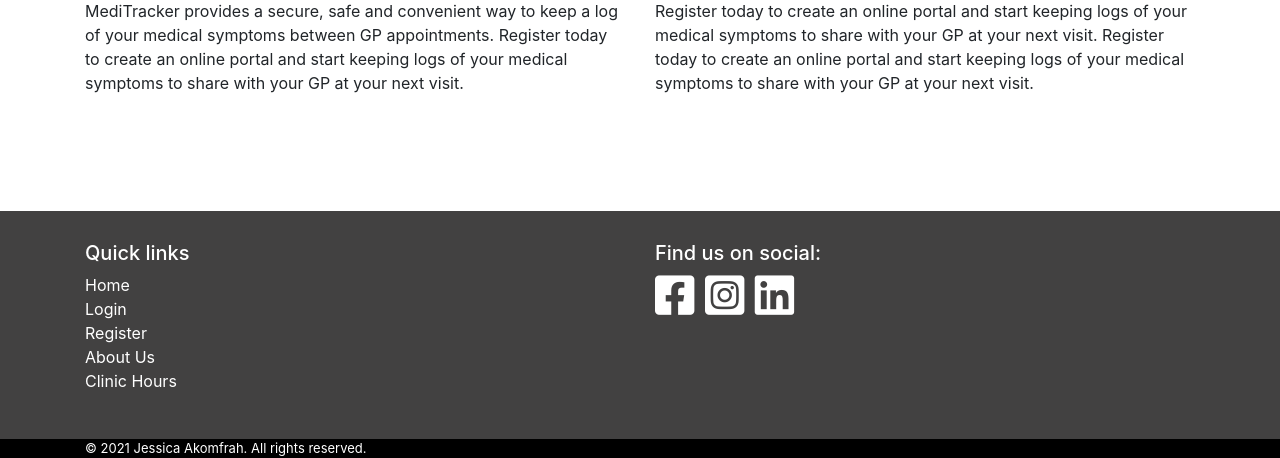
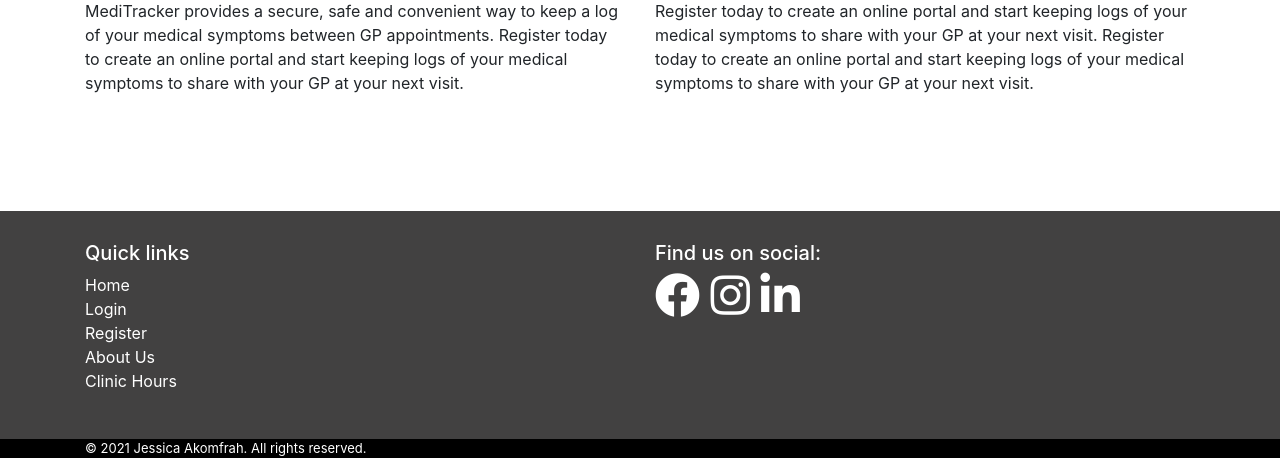
Before and after one commit to JessicaJuliet/meditracker, a Flask app: page / in a window 1280 px wide. Shown: the part 1079-1537 px from the top of the page. Run offline with Flask 2, Linux system fonts and the light colour scheme; some libraries are stand-ins or nearby versions.

Commit message:
Make minor styling changes and update fontawesome icons in footer

```diff
--- a/templates/components/footer/footer.html
+++ b/templates/components/footer/footer.html
@@ -14,9 +14,15 @@
                 </div>
                 <div class="col-sm">
                     <h5>Find us on social:</h5>
-                    <a href="{{ url_for('facebook') }}" target="_blank"><i class="fab fa-facebook-square"></i></a>
-                    <a href="{{ url_for('instagram') }}" target="_blank"><i class="fab fa-instagram-square"></i></a>
-                    <a href="{{ url_for('linkedin') }}" target="_blank"><i class="fab fa-linkedin"></i></a>
+                    <a href="{{ url_for('facebook') }}" target="_blank">
+                        <i class="fab fa-facebook"></i>
+                    </a>
+                    <a href="{{ url_for('instagram') }}" target="_blank">
+                        <i class="fab fa-instagram"></i>
+                    </a>
+                    <a href="{{ url_for('linkedin') }}" target="_blank">
+                        <i class="fab fa-linkedin-in"></i>
+                    </a>
                 </div>
             </div>
           </div>
--- a/templates/components/navigation/navbar.html
+++ b/templates/components/navigation/navbar.html
@@ -5,9 +5,9 @@
                 <!-- Placeholder until logo designed -->
                 <p class="logo">Medi<span class="t">T</span>racker</p>
             </div>
-            <div class="col-sm-1">
+            <span class="col-sm-1">
                 <p class="sign-in"><strong>Sign In </strong></p>
-            </div>
+            </span>
             <div class="col-sm-1">
                 <!-- Resource: https://getbootstrap.com/docs/4.0/components/buttons/ -->
                 <button type="button" class="btn register-button">
```
